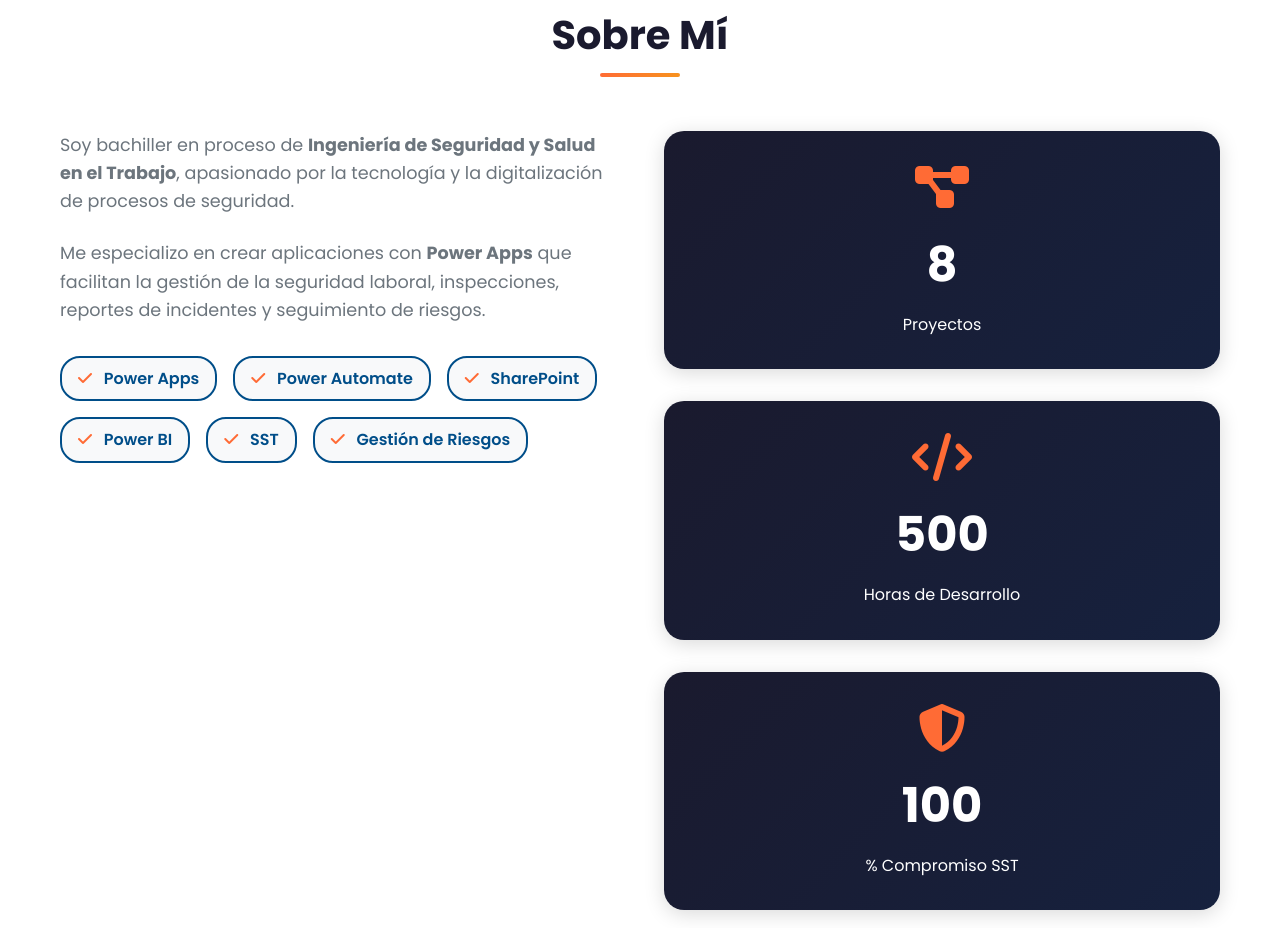
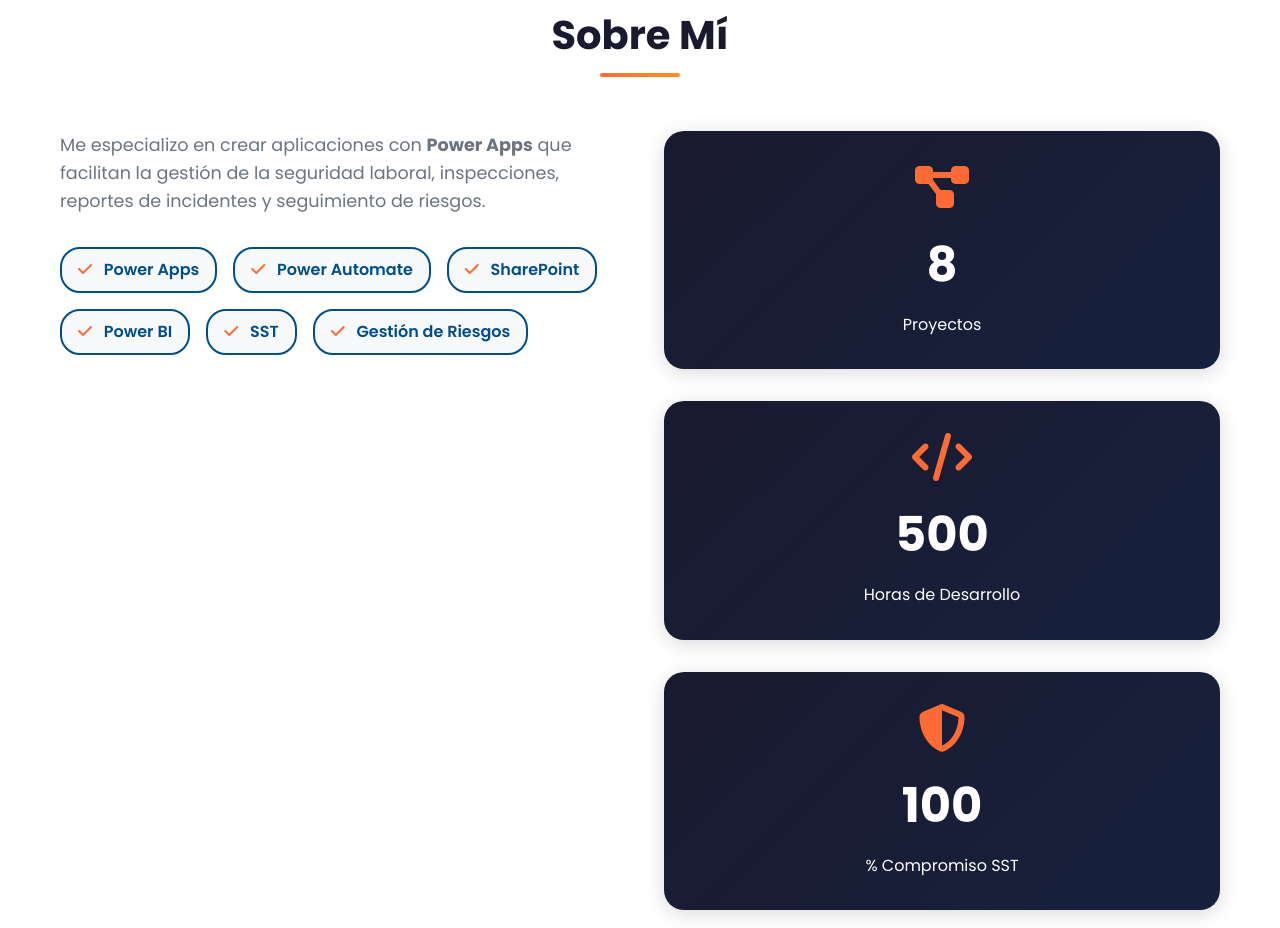
Before and after one commit to jrenjm/mendozajoao, a plain HTML site: page index.html in a window 1280 px wide. Shown: the part 897-1825 px from the top of the page. Drawn offline with Linux system fonts and the light colour scheme.

Commit message:
Update index.html

```diff
--- a/index.html
+++ b/index.html
@@ -70,10 +70,6 @@
             <h2 class="section-title">Sobre Mí</h2>
             <div class="about-content">
                 <div class="about-text">
-                    <p>
-                        Soy bachiller en proceso de <strong>Ingeniería de Seguridad y Salud en el Trabajo</strong>,
-                        apasionado por la tecnología y la digitalización de procesos de seguridad.
-                    </p>
                     <p>
                         Me especializo en crear aplicaciones con <strong>Power Apps</strong> que facilitan
                         la gestión de la seguridad laboral, inspecciones, reportes de incidentes y
```
